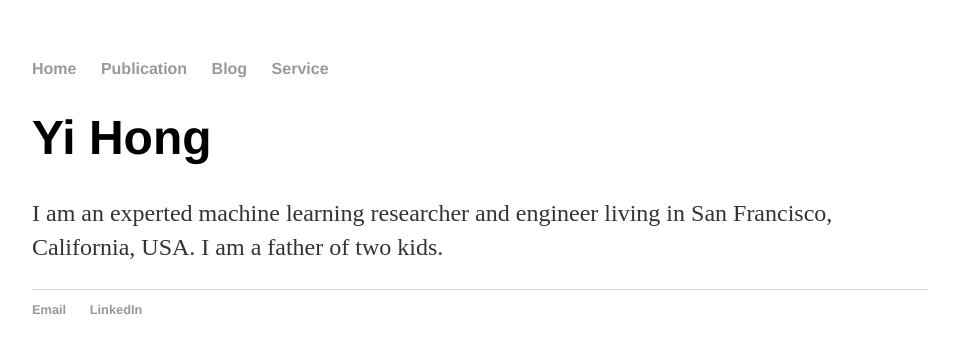
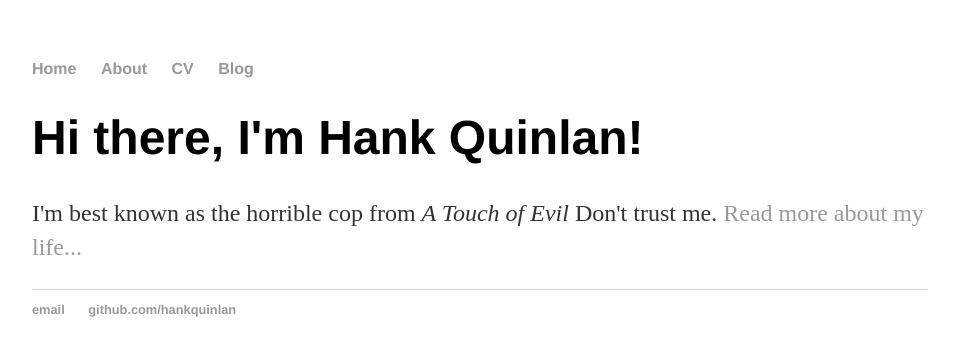
Before and after one commit to Ai-Blind/Ai-Blind.github.io, a Jekyll site: the page built from index.html, in a window 1280 px wide. Shown: the top 356 px of the page, without its empty margins (160-1115 px from the left). Built offline with Jekyll 4.4.1, drawn with Linux system fonts in a browser that asks for light colours.

Commit message:
Update index.html

```diff
--- a/index.html
+++ b/index.html
@@ -1,30 +1,8 @@
-<!DOCTYPE html>
-<html>
-	<head>
-		<title>Yi Hong's homepage</title>
-		<link rel="stylesheet" type="text/css" href="/css/main.css">
-	</head>
-
-	<body>
-		<nav>
-			<ul>
-				<li><a href="/">Home</a></li>
-				<li><a href="/publication.html">Publication</a></li>
-				<li><a href="/blog.html">Blog</a></li>
-				<li><a href="/service.html">Service</a></li>
-			</ul>
-		</nav>
-		<div class="container">
-			<div class="blurb">
-				<h1>Yi Hong</h1>
-				<p>I am an experted machine learning researcher and engineer living in San Francisco, California, USA. I am a father of two kids.</p>
-			</div><!-- /.blurb -->
-		</div><!-- /.container -->
-		<footer>
-			<ul>
-				<li><a href="mailto:rca.ai.ucla@gmail.com">Email</a></li>
-				<li><a href="https://www.linkedin.com/in/yi-hong-a5834143/">LinkedIn</a></li>
-			</ul>
-		</footer>
-	</body>
-</html>
+---
+layout: default
+title: Hank Quinlan, Horrible Cop
+---
+<div class="blurb">
+	<h1>Hi there, I'm Hank Quinlan!</h1>
+	<p>I'm best known as the horrible cop from <em>A Touch of Evil</em> Don't trust me. <a href="/about">Read more about my life...</a></p>
+</div><!-- /.blurb -->
```
